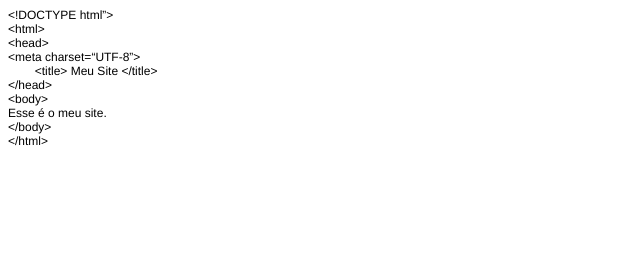
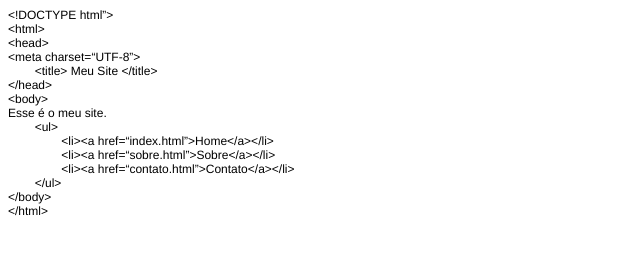
Before and after one commit to PriscilaNMA/site, a plain HTML site: page index.html in a window 1280 px wide. Shown: the whole page, without its empty margins (0-640 px from the left). Drawn offline with Linux system fonts and the light colour scheme.

Commit message:
Novo Menu

```diff
--- a/index.html
+++ b/index.html
@@ -20,6 +20,11 @@
 <p class="p1">&lt;/head&gt;</p>
 <p class="p1">&lt;body&gt;</p>
 <p class="p1">Esse é o meu site.</p>
+<p class="p1"><span class="Apple-tab-span">	</span>&lt;ul&gt;</p>
+<p class="p1"><span class="Apple-tab-span">	</span><span class="Apple-tab-span">	</span>&lt;li&gt;&lt;a href=“index.html”&gt;Home&lt;/a&gt;&lt;/li&gt;</p>
+<p class="p1"><span class="Apple-tab-span">	</span><span class="Apple-tab-span">	</span>&lt;li&gt;&lt;a href=“sobre.html”&gt;Sobre&lt;/a&gt;&lt;/li&gt;</p>
+<p class="p1"><span class="Apple-tab-span">	</span><span class="Apple-tab-span">	</span>&lt;li&gt;&lt;a href=“contato.html”&gt;Contato&lt;/a&gt;&lt;/li&gt;</p>
+<p class="p1"><span class="Apple-tab-span">	</span>&lt;/ul&gt;</p>
 <p class="p1">&lt;/body&gt;</p>
 <p class="p1">&lt;/html&gt;</p>
 </body>
```
